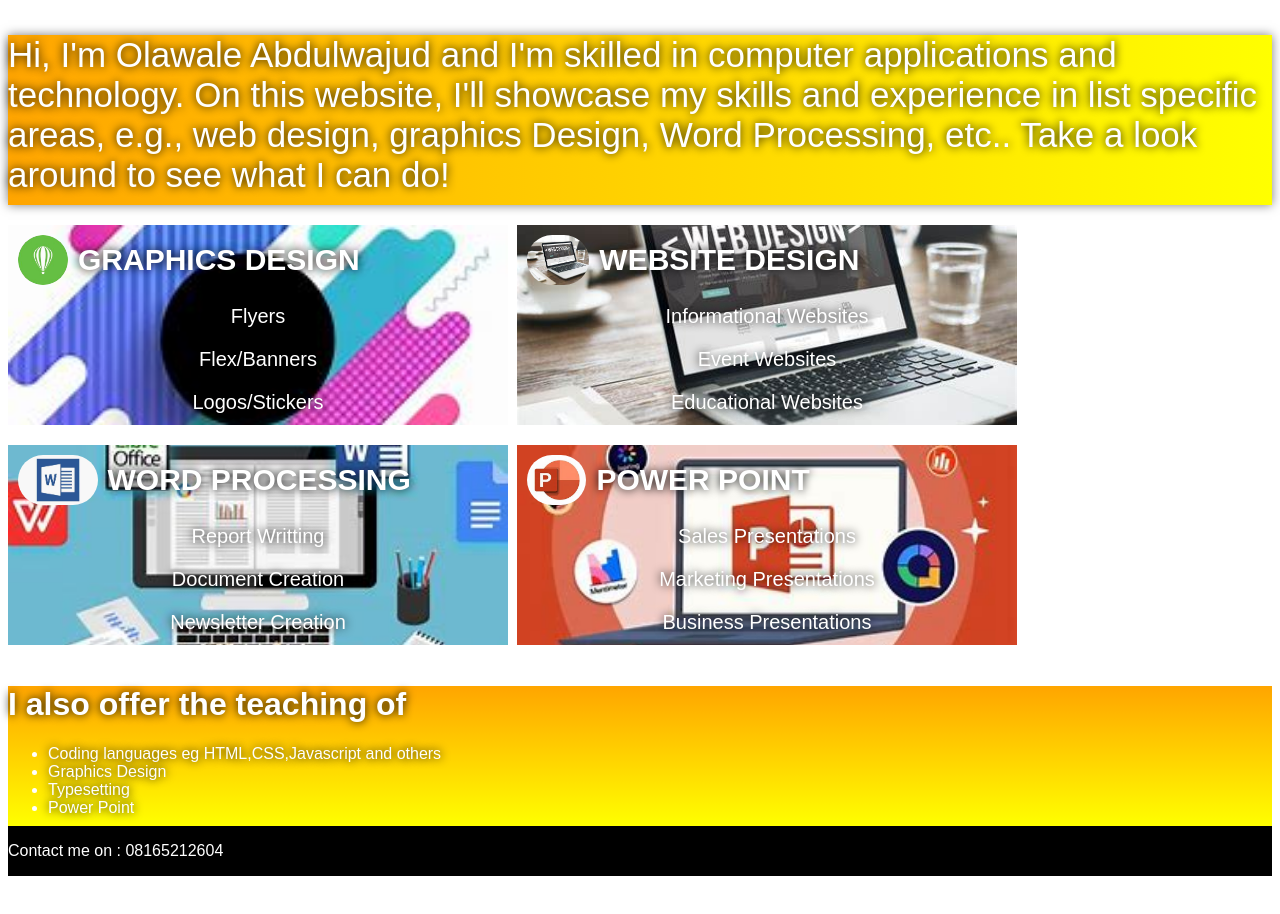
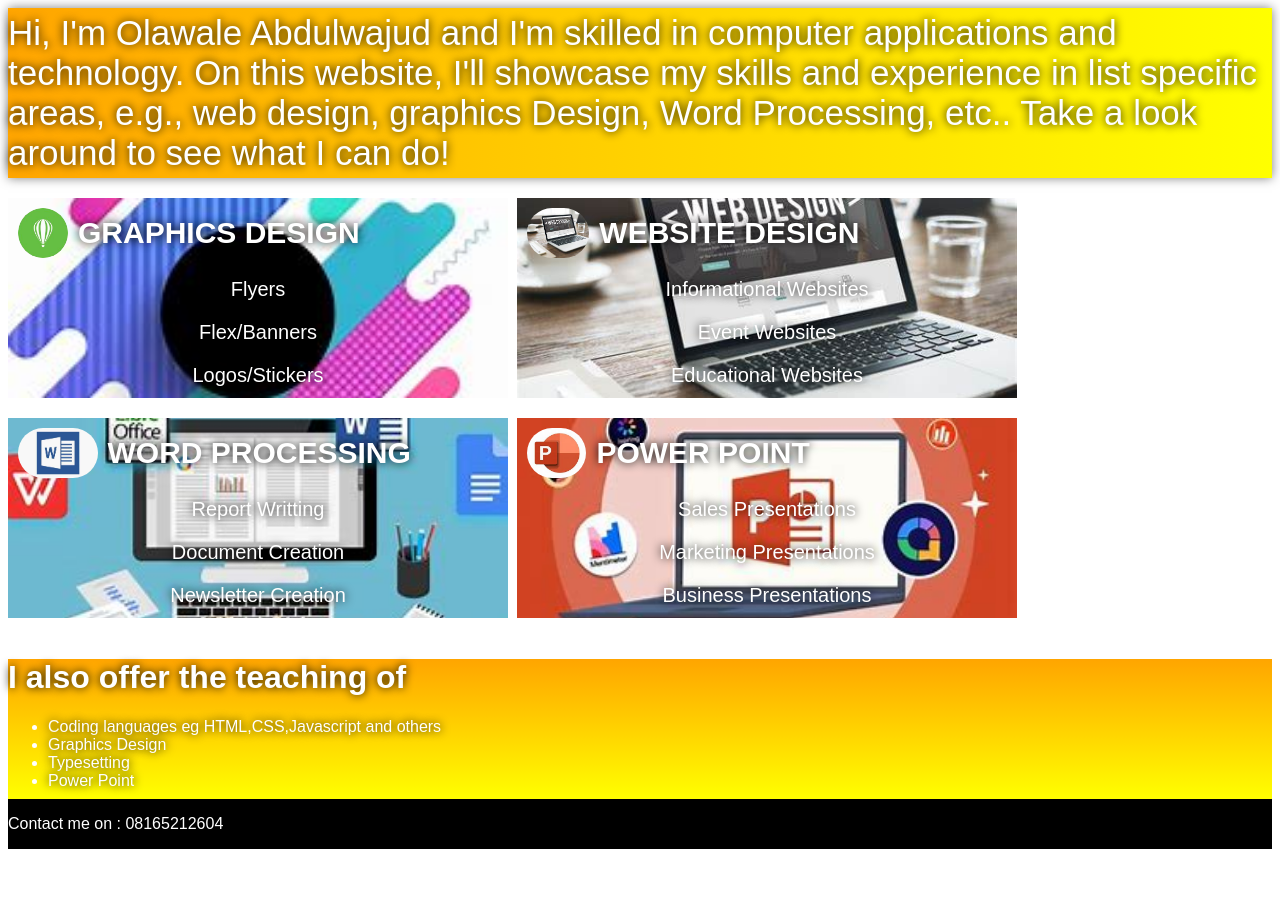
Before and after one commit to Abdulwajud26/olaalobe-website, a plain HTML site: page index.html in a window 1280 px wide. After the commit the page ends 857 px from the top, so only its background shows below. Drawn offline with Linux system fonts and the light colour scheme.

Commit message:
index.html

```diff
--- a/index.html
+++ b/index.html
@@ -2,9 +2,6 @@
 <html>
   <head>
     <style>
-      body{
-        height: 900px;
-      }
       .div1{
         display: inline-block;
         align-items: center;
@@ -105,6 +102,8 @@
         row-gap: 20px;
       }
       .header{
+        display: flex;
+        align-items: center;
         background-image: linear-gradient(90deg,orange,yellow);
         height: 170px;
         margin-bottom: 20px;
```
